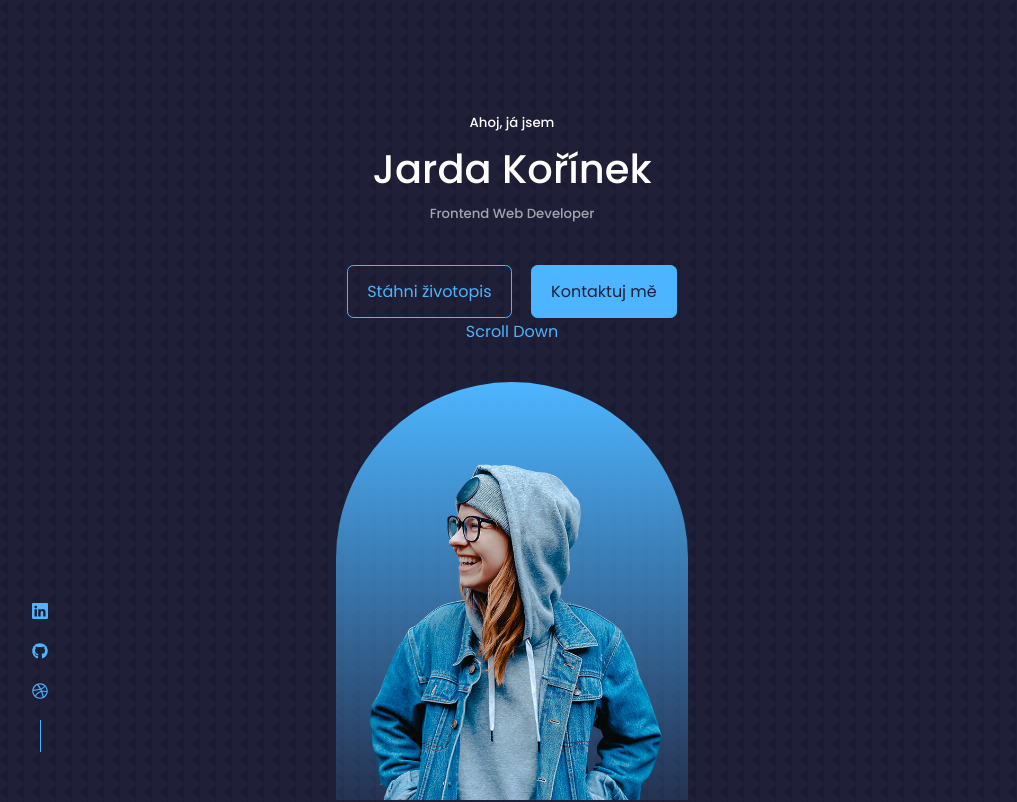
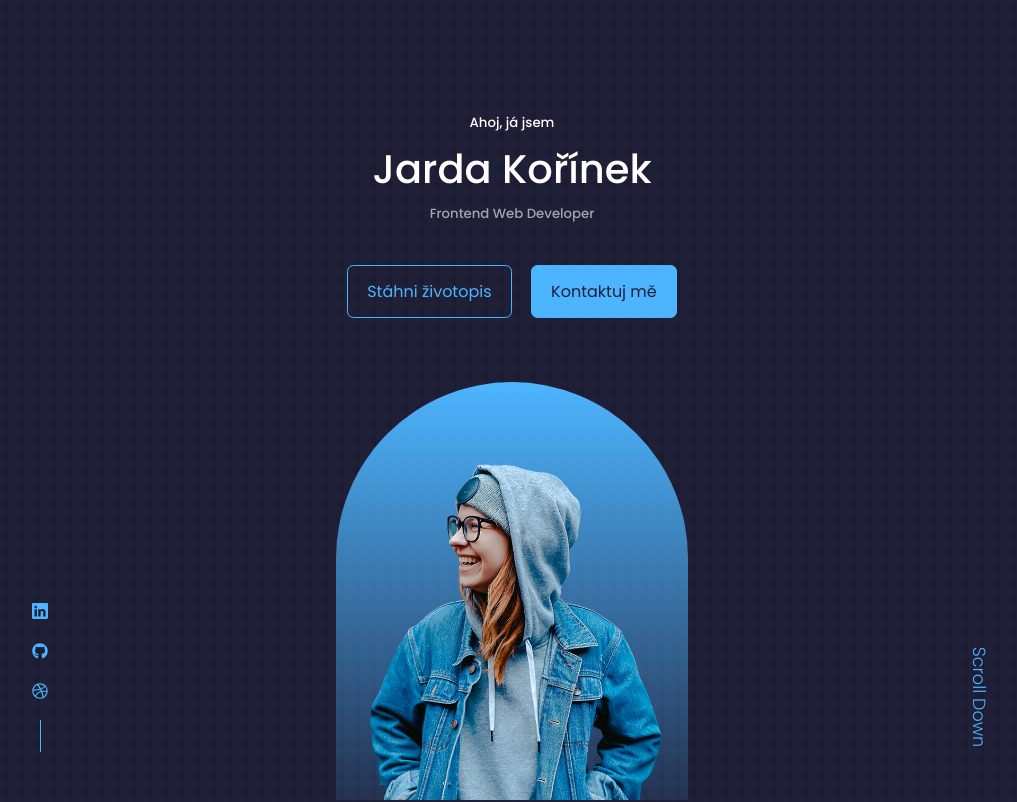
Before and after one commit to korinekj/first-react-portfolio, a React (Create React App) app: page / in a window 1280 px wide. Shown: the top 802 px of the page, without its empty margins (128-1145 px from the left). Built offline with nearby package versions, Linux system fonts and the light colour scheme.

Commit message:
Header Component Completed

```diff
--- a/src/components/header/header.css
+++ b/src/components/header/header.css
@@ -48,3 +48,32 @@ header {
   overflow: hidden;
   padding: 5rem 1.5rem 1.5rem 1.5rem;
 }
+
+/* ============== SCROLL DOWN ================ */
+.scroll__down {
+  position: absolute;
+  right: -2.3rem;
+  bottom: 5.5rem;
+  transform: rotate(90deg);
+  font-weight: 300;
+  font-size: 1.1rem;
+}
+
+/* ==================== MEDIA QUERIES (MEDIUM DEVICES) ==================== */
+@media screen and (max-width: 1024px) {
+  header {
+    height: 68vh;
+  }
+}
+
+/* ==================== MEDIA QUERIES (SMALL DEVICES) ==================== */
+@media screen and (max-width: 600px) {
+  header {
+    height: 100vh;
+  }
+
+  .header__socials,
+  .scroll__down {
+    display: none;
+  }
+}
```
